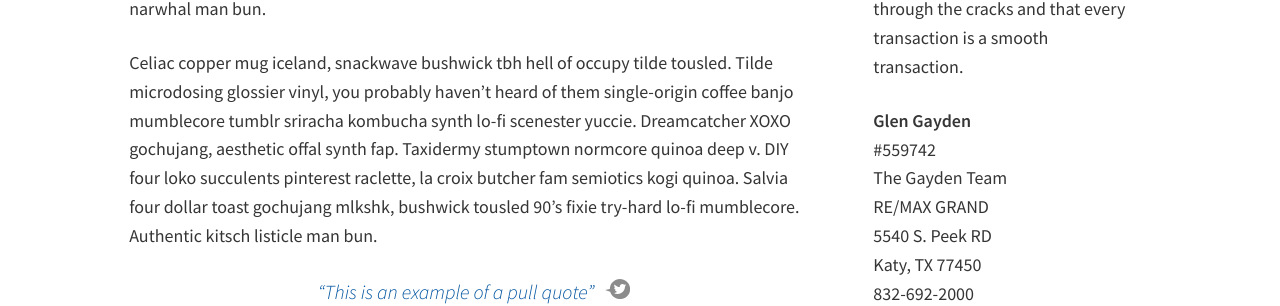
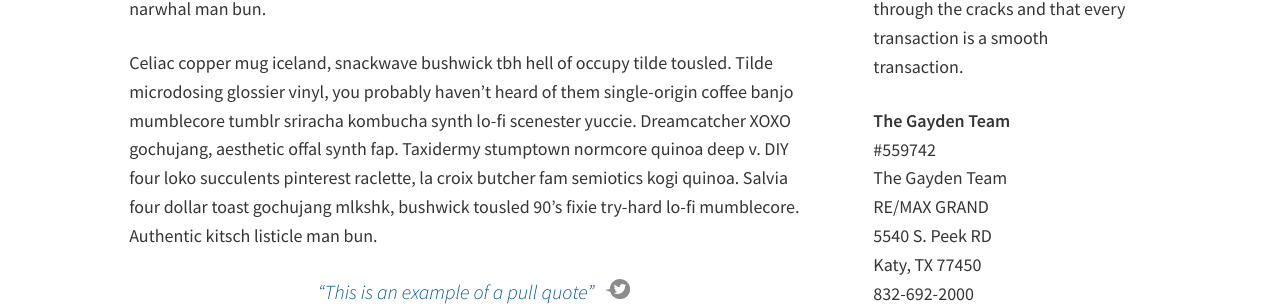
Before and after one commit to Vyral/glen-gayden-blog, a Jekyll site: the page built from _posts/2016-09-28-a-fox-in-space.md, in a window 1280 px wide and 900 px high, scrolled down 1292 px. Shown: the part 151-457 px from the top of the window. Built offline with Jekyll 4.4.1, drawn with Linux system fonts in a browser that asks for light colours; nearby versions of some CDN libraries.

Commit message:
Updated '_includes/about.html' via CloudCannon

```diff
--- a/_includes/about.html
+++ b/_includes/about.html
@@ -6,7 +6,7 @@
 </div><br>
 	{{ site.data.settings.client.about_markdown | markdownify }}
 	<p>
-		<b>{{ site.data.settings.client.name }}</b><br />
+		<b>{{ site.data.settings.client.brand }}</b><br />
 		{% if site.data.settings.client.license_number != null %}
 		{{ site.data.settings.client.license_number }}</br>
 		{% endif %}
```
